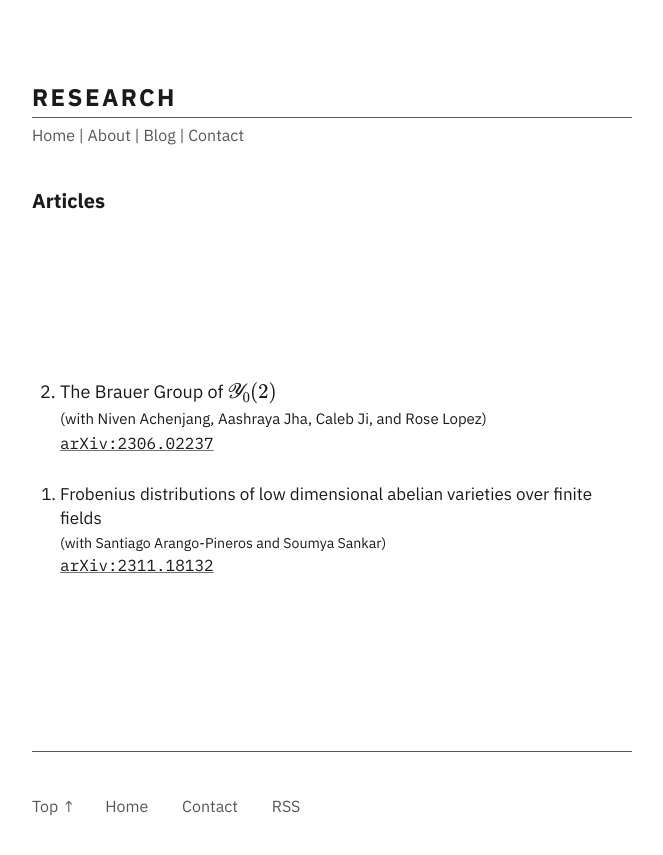
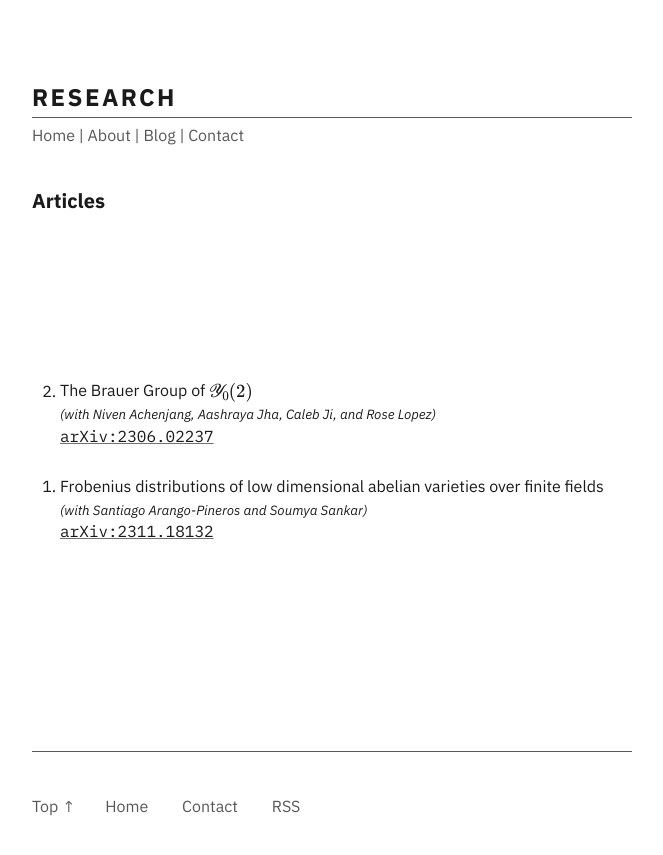
Before and after one commit to junkquill/junkquill.github.io, a Jekyll site: the page built from _pages/research.md, in a window 1280 px wide. Shown: the top 855 px of the page, without its empty margins (308-971 px from the left). Built offline with Jekyll 4.4.1, drawn with Linux system fonts in a browser that asks for light colours; formulas are drawn with MathJax 3.

Commit message:
research-text-size-4

```diff
--- a/_pages/research.md
+++ b/_pages/research.md
@@ -16,11 +16,11 @@ permalink: /research
 
 ## Articles
 <ol reversed>
-<li> The Brauer Group of \(\mathscr{Y}_0(2)\)<br>
-    <small>(with Niven Achenjang, Aashraya Jha, Caleb Ji, and Rose Lopez) </small><br>
+<li style="font-size:16px"> <p style="font-size:16px">The Brauer Group of \(\mathscr{Y}_0(2)\)</p>
+    <small><em>(with Niven Achenjang, Aashraya Jha, Caleb Ji, and Rose Lopez)</em></small><br>
     <a href="https://arxiv.org/abs/2306.02237"><code>arXiv:2306.02237</code></a> </li>
 
-<li style="font-size:17px"> <p style="font-size:17px">Frobenius distributions of low dimensional abelian varieties over finite fields</p>
-    <small>(with Santiago Arango-Pineros and Soumya Sankar)</small><br>
+<li style="font-size:16px"> <p style="font-size:16px">Frobenius distributions of low dimensional abelian varieties over finite fields</p>
+    <small><em>(with Santiago Arango-Pineros and Soumya Sankar)</em></small><br>
     <a href="https://arxiv.org/abs/2311.18132"><code>arXiv:2311.18132</code></a> </li>
 </ol>
```
